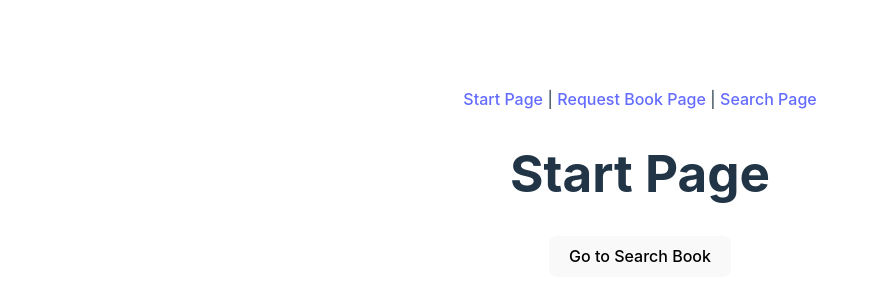
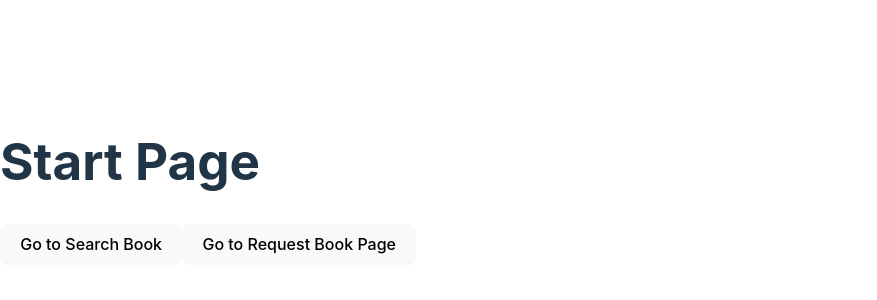
Before and after one commit to tpurba/bibliotrace-front-end, a React (Vite) app: page / in a window 1280 px wide. Shown: the part 218-518 px from the top of the page, without its empty margins (0-877 px from the left). Built offline with nearby package versions, Linux system fonts and the light colour scheme.

Commit message:
Organized the files better

```diff
--- a/src/App.css
+++ b/src/App.css
@@ -3,6 +3,12 @@
   margin: 0 auto;
   padding: 2rem;
   text-align: center;
+}
+
+body {
+  background-color: rgba(16,0,88,255); /* Replace this with your desired color */
+  margin: 0; /* Remove default body margins */
+  font-family: Arial, sans-serif; /* Optional: Set a font */
 }
 
 .logo {
--- a/src/App.jsx
+++ b/src/App.jsx
@@ -1,63 +1,64 @@
 import { useState } from 'react'
-import { BrowserRouter as Router, Routes, Route, Link, useNavigate } from "react-router-dom";
-import reactLogo from './assets/react.svg'
-import viteLogo from '/vite.svg'
-import './App.css'
+import AppRoutes from "./routes/AppRoutes";
+// import './App.css'
 
 function App() {
   const [count, setCount] = useState(0)
 
   return (
-    <Router>
     <div>
-      {/* Navigation Links (Optional) */}
-      <nav>
-        <Link to="/">Start Page</Link> | <Link to="/requestbook">Request Book Page</Link> | <Link to="/search">Search Page</Link>
-      </nav>
+      <AppRoutes />
+    </div>
+  //   <Router>
+  //   <div>
+  //     {/* Navigation Links (Optional) */}
+  //     <nav>
+  //       <Link to="/">Start Page</Link> | <Link to="/requestbook">Request Book Page</Link> | <Link to="/search">Search Page</Link>
+  //     </nav>
 
-      {/* Define Routes */}
-      <Routes>
-        <Route path="/" element={<StartPage />} />
-        <Route path="/requestbook" element={<RequestBook />} />
-        <Route path="/search" element={<SearchPage />} />
-      </Routes>
-    </div>
-  </Router>
-  )
-}
+  //     {/* Define Routes */}
+  //     <Routes>
+  //       <Route path="/" element={<StartPage />} />
+  //       <Route path="/requestbook" element={<RequestBook />} />
+  //       <Route path="/search" element={<SearchPage />} />
+  //     </Routes>
+  //   </div>
+  // </Router>
+  );
+};
 
-function StartPage() {
-  const navigate = useNavigate();
+// function StartPage() {
+//   const navigate = useNavigate();
 
-  const handleNavigate = () => {
-    // Navigate programmatically
-    navigate("/search");
-  };
+//   const handleNavigate = () => {
+//     // Navigate programmatically
+//     navigate("/search");
+//   };
 
-  return (
-    <div>
-      <h1>Start Page</h1>
-      <button onClick={handleNavigate}>Go to Search Book</button>
-    </div>
-  );
-}
+//   return (
+//     <div>
+//       <h1>Start Page</h1>
+//       <button onClick={handleNavigate}>Go to Search Book</button>
+//     </div>
+//   );
+// }
 
-function RequestBook() {
-  return (
-    <div>
-      <h1>Request Book Page</h1>
-      <p>Welcome! This is the Request Book Page.</p>
-    </div>
-  );
-}
+// function RequestBook() {
+//   return (
+//     <div>
+//       <h1>Request Book Page</h1>
+//       <p>Welcome! This is the Request Book Page.</p>
+//     </div>
+//   );
+// }
 
-function SearchPage() {
-  return (
-    <div>
-      <h1>Search Page</h1>
-      <p>Welcome! This is the Search Page.</p>
-    </div>
-  );
-}
+// function SearchPage() {
+//   return (
+//     <div>
+//       <h1>Search Page</h1>
+//       <p>Welcome! This is the Search Page.</p>
+//     </div>
+//   );
+// }
 
 export default App
--- /dev/null
+++ b/src/pages/Home.jsx
@@ -0,0 +1,25 @@
+import React from "react";
+import { useNavigate } from "react-router-dom";
+
+const Home = () => {
+    const navigate = useNavigate(); // This must be outside of the return statement
+
+    const handleNavigate = () => {
+      // Navigate programmatically
+      navigate("/search");
+    };
+    const handleRequestBookNav = () => {
+        // Navigate programmatically
+        navigate("/requestbook");
+    };
+
+    return (
+      <div>
+        <h1>Start Page</h1>
+        <button onClick={handleNavigate}>Go to Search Book</button>
+        <button onClick={handleRequestBookNav}>Go to Request Book Page</button>
+      </div>
+    );
+};
+
+export default Home;
--- /dev/null
+++ b/src/pages/NotFound.jsx
@@ -0,0 +1,11 @@
+import React from "react";
+
+const NotFound = () => {
+  return (
+    <div>
+      <h1>404-Not Found</h1>
+    </div>
+  );
+};
+
+export default NotFound;
--- /dev/null
+++ b/src/pages/RequestBook.jsx
@@ -0,0 +1,12 @@
+import React from "react";
+
+const RequestBook = () => {
+    return (
+        <div>
+          <h1>Request Book Page</h1>
+          <p>Welcome! This is the Request Book Page.</p>
+        </div>
+    );
+};
+
+export default RequestBook;
--- /dev/null
+++ b/src/pages/SearchPage.jsx
@@ -0,0 +1,12 @@
+import React from "react";
+
+const Search = () => {
+    return (
+        <div>
+          <h1>Search Page</h1>
+          <p>Welcome! This is the Search Page.</p>
+        </div>
+    );
+};
+
+export default Search;
--- /dev/null
+++ b/src/routes/AppRoutes.jsx
@@ -0,0 +1,21 @@
+import React from "react";
+import { BrowserRouter as Router, Routes, Route } from "react-router-dom";
+import Home from "../pages/Home";
+import SearchPage from "../pages/SearchPage";
+import RequestBook from "../pages/RequestBook";
+import NotFound from "../pages/NotFound.jsx";
+
+const AppRoutes = () => {
+  return (
+    <Router>
+      <Routes>
+        <Route path="/" element={<Home />} />
+        <Route path="/requestbook" element={<RequestBook />} />
+        <Route path="/search" element={<SearchPage />} />
+        <Route path="*" element={<NotFound />} /> {/* Catch-all route for 404 */}
+      </Routes>
+    </Router>
+  );
+};
+
+export default AppRoutes;
```
